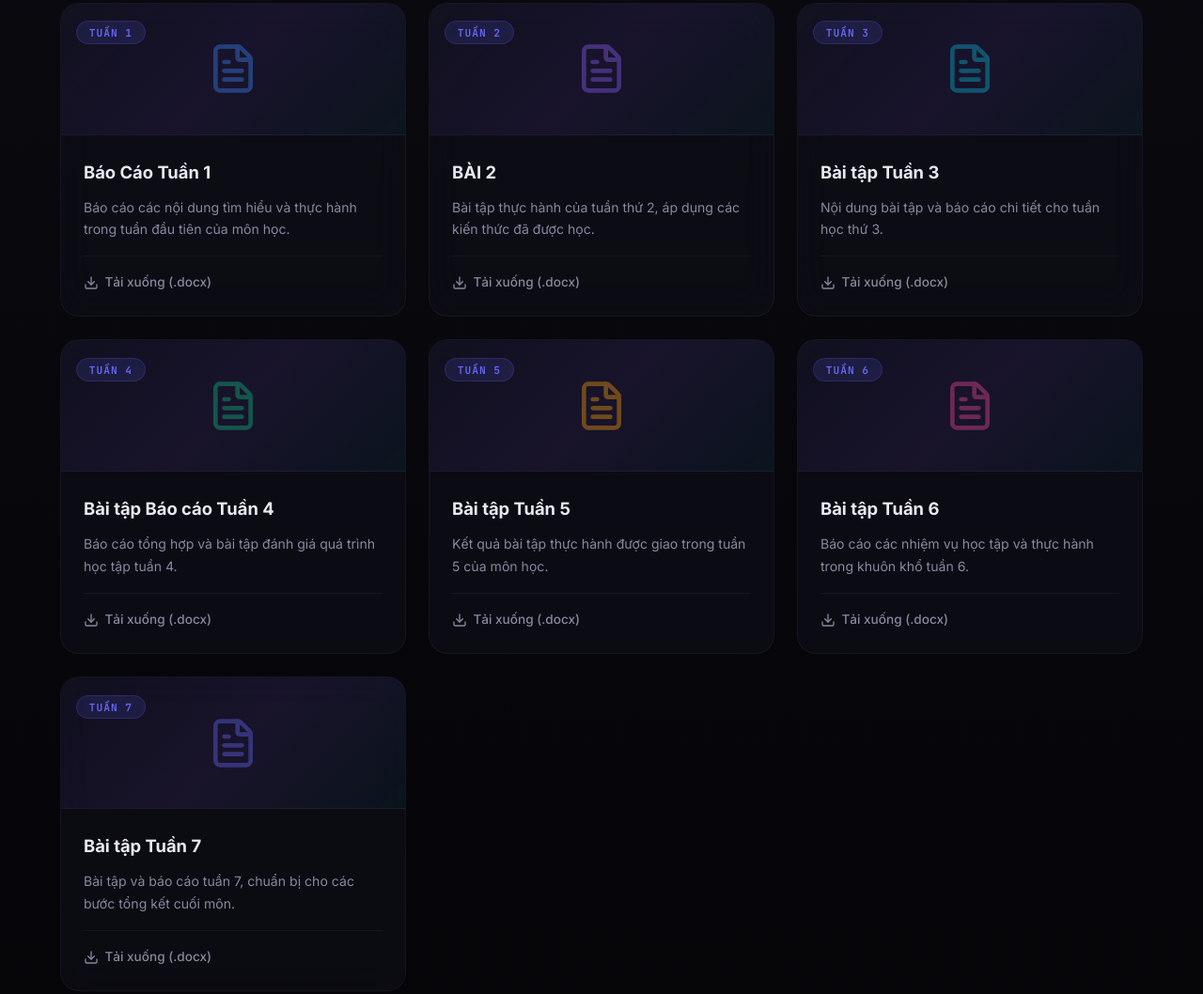
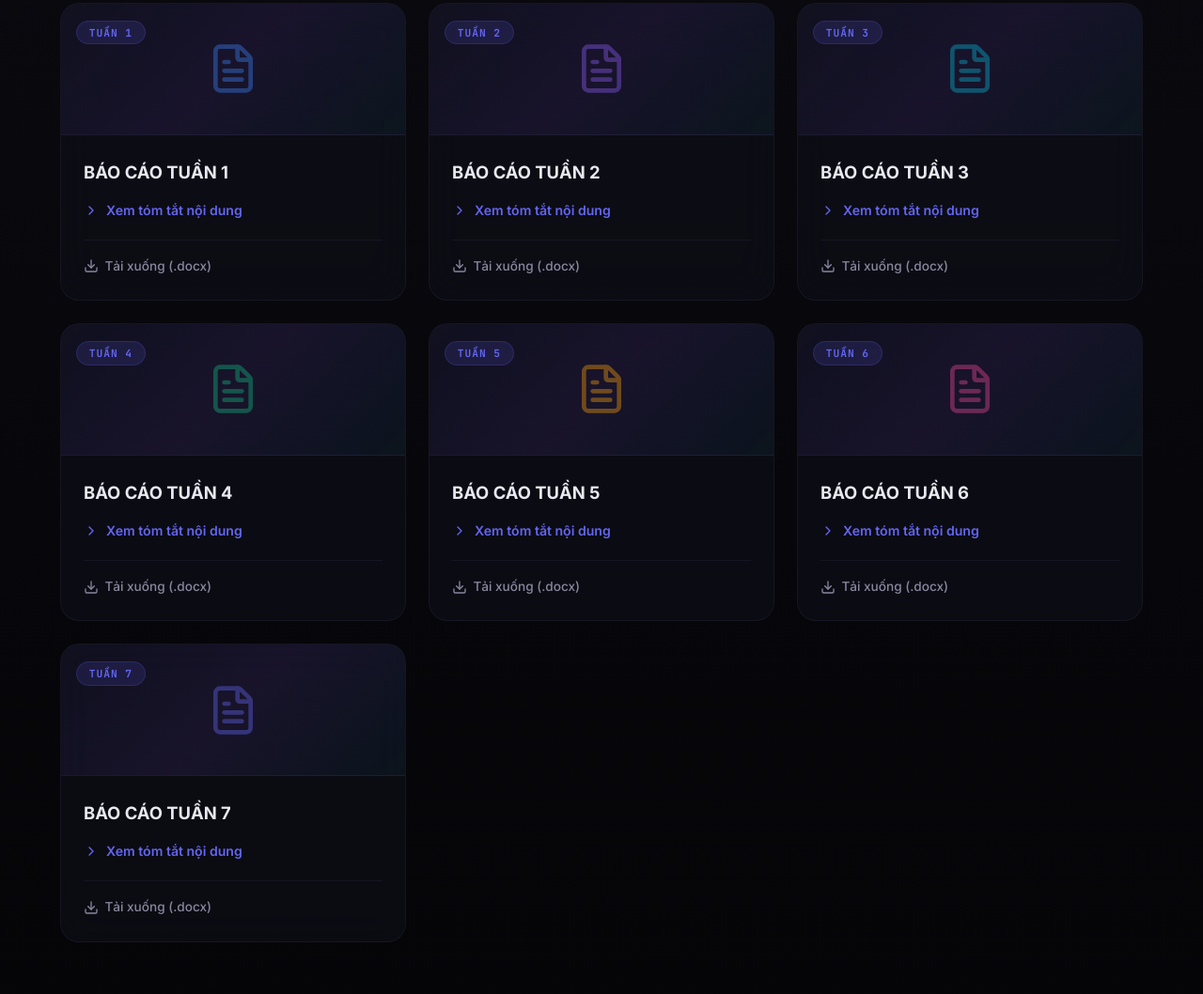
Before and after one commit to vinhthuy0710/portfolios, a plain HTML site: page index.html in a window 1280 px wide. Shown: the part 2175-3233 px from the top of the page at 94% size. Drawn offline with nearby package versions, Linux system fonts and the light colour scheme.

Commit message:
Standardize exercise names and add summary dropdown

```diff
--- a/index.html
+++ b/index.html
@@ -220,10 +220,13 @@
                         </div>
                     </div>
                     <div class="project-content">
-                        <h3 class="project-title">Báo Cáo Tuần 1</h3>
-                        <p class="project-desc">
-                            Báo cáo các nội dung tìm hiểu và thực hành trong tuần đầu tiên của môn học.
+                        <h3 class="project-title">BÁO CÁO TUẦN 1</h3>
+                        <details class="project-summary-dropdown">
+                            <summary><i data-lucide="chevron-right" class="summary-arrow"></i> Xem tóm tắt nội dung</summary>
+                            <p class="project-summary-text">
+                                Báo cáo tìm hiểu tổng quan về chuyển đổi số và các khái niệm cơ bản về Trí tuệ nhân tạo trong thời đại mới.
                             </p>
+                        </details>
                         <div class="project-links" style="margin-top: auto;">
                             <a href="reports/Bao Cao Tuan 1.docx" class="project-link" target="_blank" download>
                                 <i data-lucide="download"></i>
@@ -244,10 +247,13 @@
                         </div>
                     </div>
                     <div class="project-content">
-                        <h3 class="project-title">BÀI 2</h3>
-                        <p class="project-desc">
-                            Bài tập thực hành của tuần thứ 2, áp dụng các kiến thức đã được học.
+                        <h3 class="project-title">BÁO CÁO TUẦN 2</h3>
+                        <details class="project-summary-dropdown">
+                            <summary><i data-lucide="chevron-right" class="summary-arrow"></i> Xem tóm tắt nội dung</summary>
+                            <p class="project-summary-text">
+                                Bài tập thực hành phân tích ứng dụng của AI trong các lĩnh vực đời sống và dự báo xu hướng công nghệ.
                             </p>
+                        </details>
                         <div class="project-links" style="margin-top: auto;">
                             <a href="reports/BÀI 2.docx" class="project-link" target="_blank" download>
                                 <i data-lucide="download"></i>
@@ -268,10 +274,13 @@
                         </div>
                     </div>
                     <div class="project-content">
-                        <h3 class="project-title">Bài tập Tuần 3</h3>
-                        <p class="project-desc">
-                            Nội dung bài tập và báo cáo chi tiết cho tuần học thứ 3.
+                        <h3 class="project-title">BÁO CÁO TUẦN 3</h3>
+                        <details class="project-summary-dropdown">
+                            <summary><i data-lucide="chevron-right" class="summary-arrow"></i> Xem tóm tắt nội dung</summary>
+                            <p class="project-summary-text">
+                                Giới thiệu các khái niệm Machine Learning và các mô hình học máy cơ bản được ứng dụng hiện nay.
                             </p>
+                        </details>
                         <div class="project-links" style="margin-top: auto;">
                             <a href="reports/tuan 3.docx" class="project-link" target="_blank" download>
                                 <i data-lucide="download"></i>
@@ -292,10 +301,13 @@
                         </div>
                     </div>
                     <div class="project-content">
-                        <h3 class="project-title">Bài tập Báo cáo Tuần 4</h3>
-                        <p class="project-desc">
-                            Báo cáo tổng hợp và bài tập đánh giá quá trình học tập tuần 4.
+                        <h3 class="project-title">BÁO CÁO TUẦN 4</h3>
+                        <details class="project-summary-dropdown">
+                            <summary><i data-lucide="chevron-right" class="summary-arrow"></i> Xem tóm tắt nội dung</summary>
+                            <p class="project-summary-text">
+                                Báo cáo phân tích dữ liệu, các kỹ thuật thu thập và tiền xử lý dữ liệu cho bài toán AI.
                             </p>
+                        </details>
                         <div class="project-links" style="margin-top: auto;">
                             <a href="reports/tmpowajq1_bai-tap-bao-cao-tuan-4.docx" class="project-link" target="_blank" download>
                                 <i data-lucide="download"></i>
@@ -316,10 +328,13 @@
                         </div>
                     </div>
                     <div class="project-content">
-                        <h3 class="project-title">Bài tập Tuần 5</h3>
-                        <p class="project-desc">
-                            Kết quả bài tập thực hành được giao trong tuần 5 của môn học.
+                        <h3 class="project-title">BÁO CÁO TUẦN 5</h3>
+                        <details class="project-summary-dropdown">
+                            <summary><i data-lucide="chevron-right" class="summary-arrow"></i> Xem tóm tắt nội dung</summary>
+                            <p class="project-summary-text">
+                                Tìm hiểu chi tiết về các thuật toán học có giám sát, học không giám sát và các ví dụ minh họa.
                             </p>
+                        </details>
                         <div class="project-links" style="margin-top: auto;">
                             <a href="reports/tuan 5.docx" class="project-link" target="_blank" download>
                                 <i data-lucide="download"></i>
@@ -340,10 +355,13 @@
                         </div>
                     </div>
                     <div class="project-content">
-                        <h3 class="project-title">Bài tập Tuần 6</h3>
-                        <p class="project-desc">
-                            Báo cáo các nhiệm vụ học tập và thực hành trong khuôn khổ tuần 6.
+                        <h3 class="project-title">BÁO CÁO TUẦN 6</h3>
+                        <details class="project-summary-dropdown">
+                            <summary><i data-lucide="chevron-right" class="summary-arrow"></i> Xem tóm tắt nội dung</summary>
+                            <p class="project-summary-text">
+                                Báo cáo tìm hiểu Deep Learning, cấu trúc của Mạng nơ-ron nhân tạo (ANN) và nguyên lý hoạt động.
                             </p>
+                        </details>
                         <div class="project-links" style="margin-top: auto;">
                             <a href="reports/tuan 6.docx" class="project-link" target="_blank" download>
                                 <i data-lucide="download"></i>
@@ -364,10 +382,13 @@
                         </div>
                     </div>
                     <div class="project-content">
-                        <h3 class="project-title">Bài tập Tuần 7</h3>
-                        <p class="project-desc">
-                            Bài tập và báo cáo tuần 7, chuẩn bị cho các bước tổng kết cuối môn.
+                        <h3 class="project-title">BÁO CÁO TUẦN 7</h3>
+                        <details class="project-summary-dropdown">
+                            <summary><i data-lucide="chevron-right" class="summary-arrow"></i> Xem tóm tắt nội dung</summary>
+                            <p class="project-summary-text">
+                                Báo cáo tổng kết kiến thức toàn bộ học phần và đề xuất hướng ứng dụng AI để giải quyết bài toán thực tế.
                             </p>
+                        </details>
                         <div class="project-links" style="margin-top: auto;">
                             <a href="reports/tuan 7.docx" class="project-link" target="_blank" download>
                                 <i data-lucide="download"></i>
--- a/style.css
+++ b/style.css
@@ -1228,6 +1228,49 @@ ul, ol {
     color: var(--text-secondary);
 }
 
+/* ===== Project Summary Dropdown ===== */
+.project-summary-dropdown {
+    margin-bottom: 1rem;
+    flex: 1;
+}
+
+.project-summary-dropdown summary {
+    display: flex;
+    align-items: center;
+    gap: 0.5rem;
+    font-size: 0.88rem;
+    font-weight: 600;
+    color: var(--accent-primary);
+    cursor: pointer;
+    list-style: none;
+    transition: color var(--transition-fast);
+    padding: 0.2rem 0;
+}
+
+.project-summary-dropdown summary::-webkit-details-marker {
+    display: none;
+}
+
+.summary-arrow {
+    width: 16px;
+    height: 16px;
+    transition: transform var(--transition-base);
+}
+
+.project-summary-dropdown[open] .summary-arrow {
+    transform: rotate(90deg);
+}
+
+.project-summary-text {
+    font-size: 0.85rem;
+    color: var(--text-secondary);
+    line-height: 1.6;
+    margin-top: 0.5rem;
+    padding-left: 1.5rem;
+    border-left: 2px solid rgba(99, 102, 241, 0.2);
+    animation: fade-in 0.3s ease;
+}
+
 /* ===== Responsive ===== */
 @media (max-width: 1024px) {
     .hero-container {
```
Lines whose indentation alone changed are shown as unchanged.
